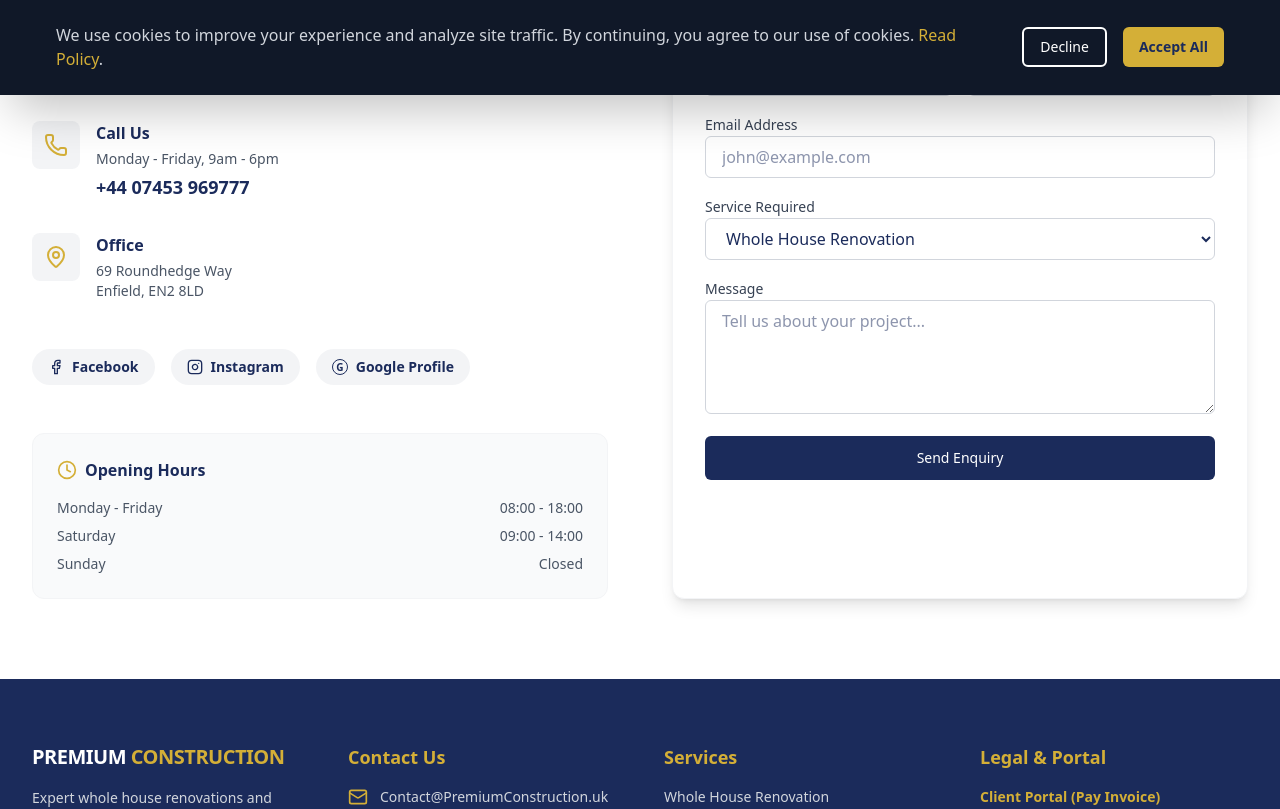
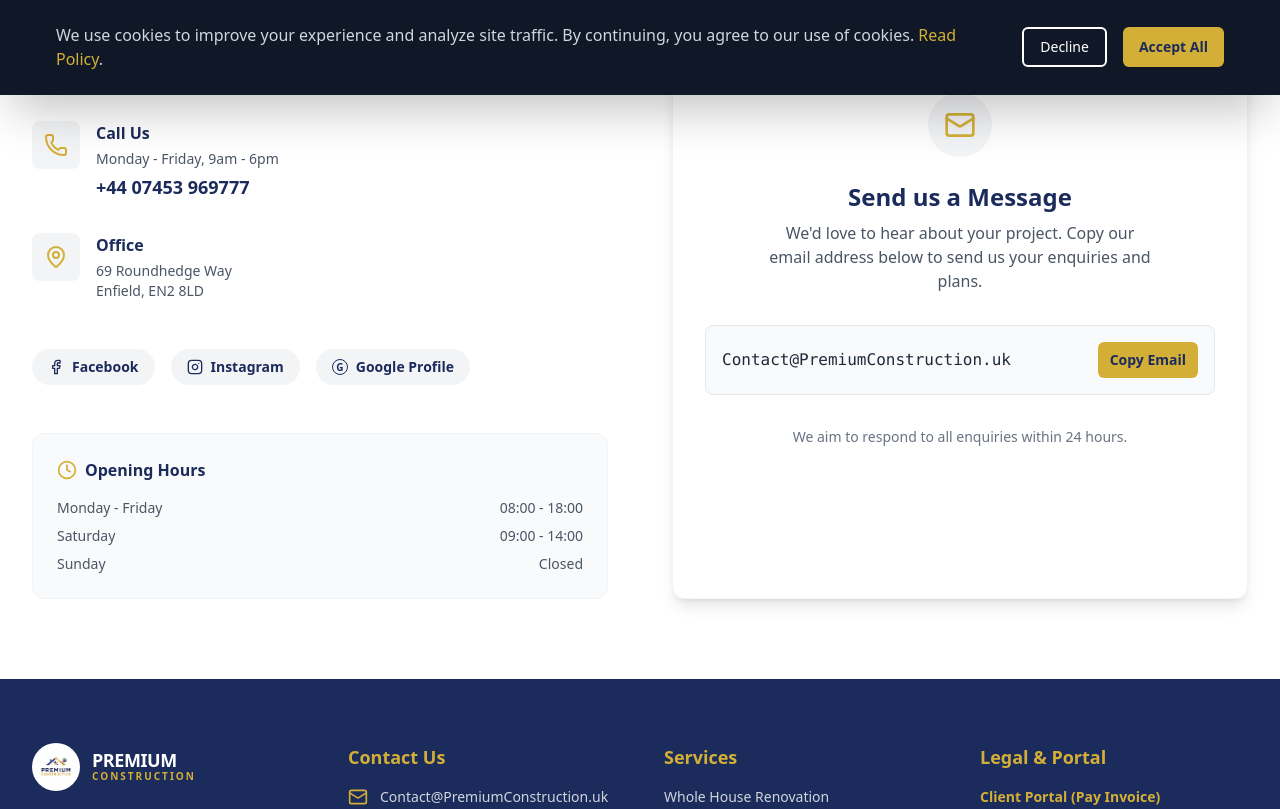
Before and after one commit to jshiz/PremiumConstructionUK, a Next.js app: page /contact in a window 1280 px wide. Shown: the part 705-1514 px from the top of the page. Built offline with nearby package versions, Linux system fonts and the light colour scheme.

Commit message:
Update contact page to use copy email, update terms date, and add logo to footer

```diff
--- a/app/contact/page.tsx
+++ b/app/contact/page.tsx
@@ -1,3 +1,4 @@
+"use client";
 import { PageHero } from "@/components/features/PageHero";
 import { Button } from "@/components/ui/button";
 import { Mail, Phone, MapPin, Clock, Facebook, Instagram } from "lucide-react";
@@ -80,40 +81,43 @@ export default function ContactPage() {
                         </div>
 
                         {/* Form */}
-                        <div className="bg-white p-8 rounded-xl shadow-lg border border-gray-100">
-                            <h3 className="text-2xl font-bold text-primary mb-6">Send a Message</h3>
-                            <form className="space-y-4">
-                                <div className="grid md:grid-cols-2 gap-4">
-                                    <div className="space-y-2">
-                                        <label className="text-sm font-medium text-gray-700">First Name</label>
-                                        <input type="text" className="w-full px-4 py-2 rounded-md border border-gray-300 focus:outline-none focus:ring-2 focus:ring-primary/20" placeholder="John" />
-                                    </div>
-                                    <div className="space-y-2">
-                                        <label className="text-sm font-medium text-gray-700">Last Name</label>
-                                        <input type="text" className="w-full px-4 py-2 rounded-md border border-gray-300 focus:outline-none focus:ring-2 focus:ring-primary/20" placeholder="Doe" />
-                                    </div>
-                                </div>
-                                <div className="space-y-2">
-                                    <label className="text-sm font-medium text-gray-700">Email Address</label>
-                                    <input type="email" className="w-full px-4 py-2 rounded-md border border-gray-300 focus:outline-none focus:ring-2 focus:ring-primary/20" placeholder="john@example.com" />
-                                </div>
-                                <div className="space-y-2">
-                                    <label className="text-sm font-medium text-gray-700">Service Required</label>
-                                    <select className="w-full px-4 py-2 rounded-md border border-gray-300 focus:outline-none focus:ring-2 focus:ring-primary/20">
-                                        <option>Whole House Renovation</option>
-                                        <option>Kitchen/Bathroom</option>
-                                        <option>Electrical</option>
-                                        <option>Gas/Heating</option>
-                                        <option>Solar</option>
-                                        <option>Other</option>
-                                    </select>
-                                </div>
-                                <div className="space-y-2">
-                                    <label className="text-sm font-medium text-gray-700">Message</label>
-                                    <textarea rows={4} className="w-full px-4 py-2 rounded-md border border-gray-300 focus:outline-none focus:ring-2 focus:ring-primary/20" placeholder="Tell us about your project..."></textarea>
-                                </div>
-                                <Button className="w-full" size="lg">Send Enquiry</Button>
-                            </form>
+                        <div className="bg-white p-8 rounded-xl shadow-lg border border-gray-100 h-full flex flex-col justify-center text-center">
+                            <div className="w-16 h-16 bg-primary/5 rounded-full flex items-center justify-center text-secondary mx-auto mb-6">
+                                <Mail className="w-8 h-8" />
+                            </div>
+                            <h3 className="text-2xl font-bold text-primary mb-2">Send us a Message</h3>
+                            <p className="text-gray-600 mb-8 max-w-sm mx-auto">
+                                We'd love to hear about your project. Copy our email address below to send us your enquiries and plans.
+                            </p>
+
+                            <div className="bg-gray-50 p-4 rounded-lg border border-gray-200 flex flex-col sm:flex-row items-center justify-between gap-4">
+                                <span className="font-mono text-gray-800 font-medium break-all">
+                                    Contact@PremiumConstruction.uk
+                                </span>
+                                <Button
+                                    onClick={() => {
+                                        navigator.clipboard.writeText("Contact@PremiumConstruction.uk");
+                                        const btn = document.getElementById('copy-btn');
+                                        if (btn) {
+                                            const originalText = btn.innerText;
+                                            btn.innerText = "Copied!";
+                                            setTimeout(() => {
+                                                btn.innerText = originalText;
+                                            }, 2000);
+                                        }
+                                    }}
+                                    id="copy-btn"
+                                    variant="secondary"
+                                    size="sm"
+                                    className="shrink-0 font-bold"
+                                >
+                                    Copy Email
+                                </Button>
+                            </div>
+
+                            <p className="mt-8 text-sm text-gray-500">
+                                We aim to respond to all enquiries within 24 hours.
+                            </p>
                         </div>
 
                     </div>
--- a/app/legal/terms/page.tsx
+++ b/app/legal/terms/page.tsx
@@ -2,7 +2,7 @@ export default function TermsPage() {
     return (
         <div className="container-custom py-20 max-w-4xl">
             <h1 className="text-4xl font-bold mb-8">Terms & Conditions</h1>
-            <p className="text-gray-600 mb-8">Last updated: [Date]</p>
+            <p className="text-gray-600 mb-8">Last updated: January 29, 2026</p>
 
             <div className="prose prose-blue max-w-none text-gray-700">
                 <h2>1. Agreement to Terms</h2>
--- a/components/layout/Footer.tsx
+++ b/components/layout/Footer.tsx
@@ -12,7 +12,19 @@ export function Footer() {
                 <div className="grid grid-cols-1 md:grid-cols-2 lg:grid-cols-4 gap-12 mb-12">
                     {/* Brand Info */}
                     <div>
-                        <h3 className="text-xl font-bold mb-4 tracking-tight">PREMIUM <span className="text-secondary">CONSTRUCTION</span></h3>
+                        <div className="flex items-center gap-3 mb-4">
+                            <div className="relative bg-white rounded-full p-1">
+                                <img
+                                    src="/favicon/favicon.svg"
+                                    alt="Premium Construction Logo"
+                                    className="w-10 h-10 object-contain"
+                                />
+                            </div>
+                            <div className="flex flex-col">
+                                <span className="text-lg font-bold tracking-tight text-white leading-none">PREMIUM</span>
+                                <span className="text-[10px] text-secondary font-bold tracking-[0.2em] uppercase">Construction</span>
+                            </div>
+                        </div>
                         <p className="text-gray-300 text-sm leading-relaxed mb-6">
                             Expert whole house renovations and property development across the United Kingdom.
                             Part of the PrimeStone Property Group.
```
